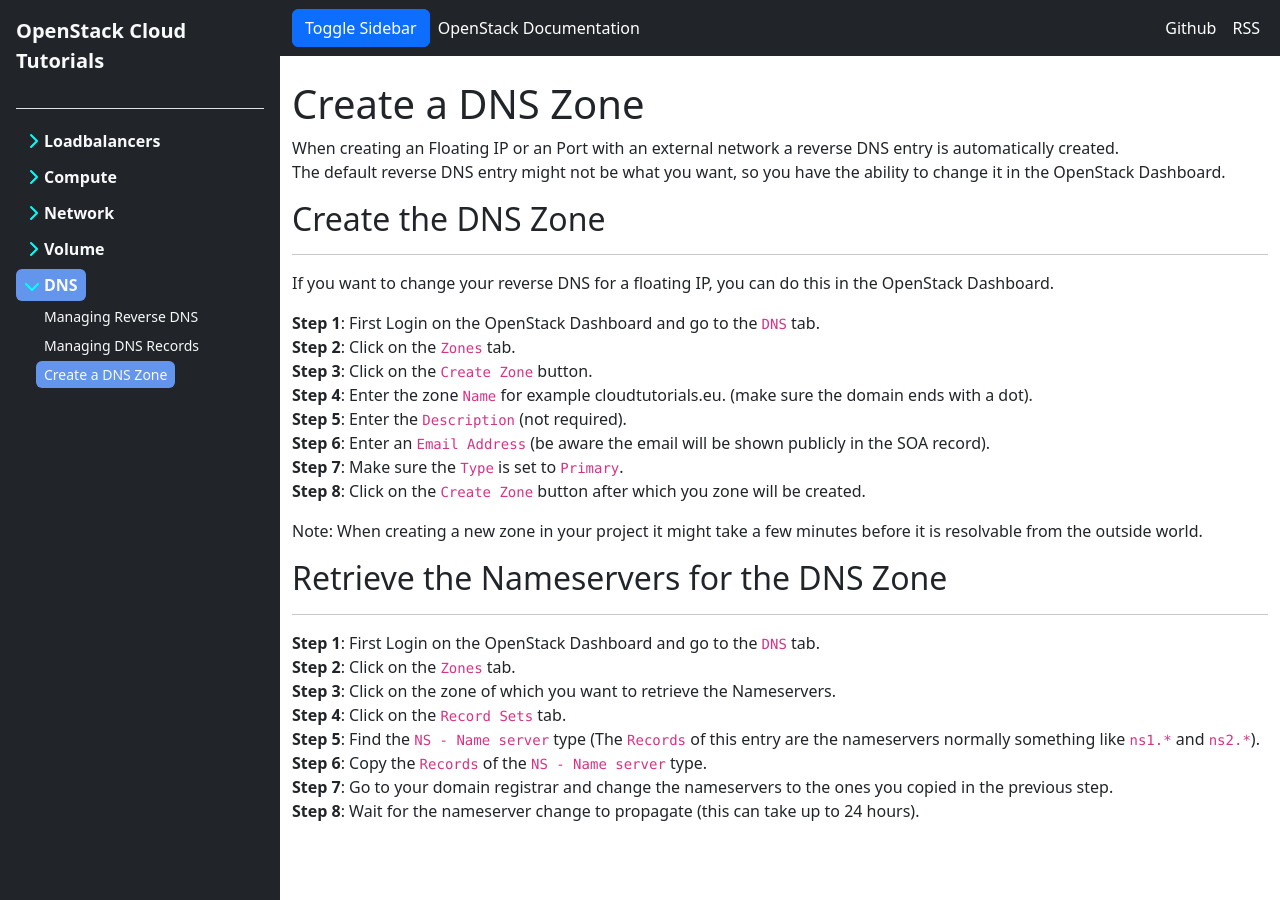
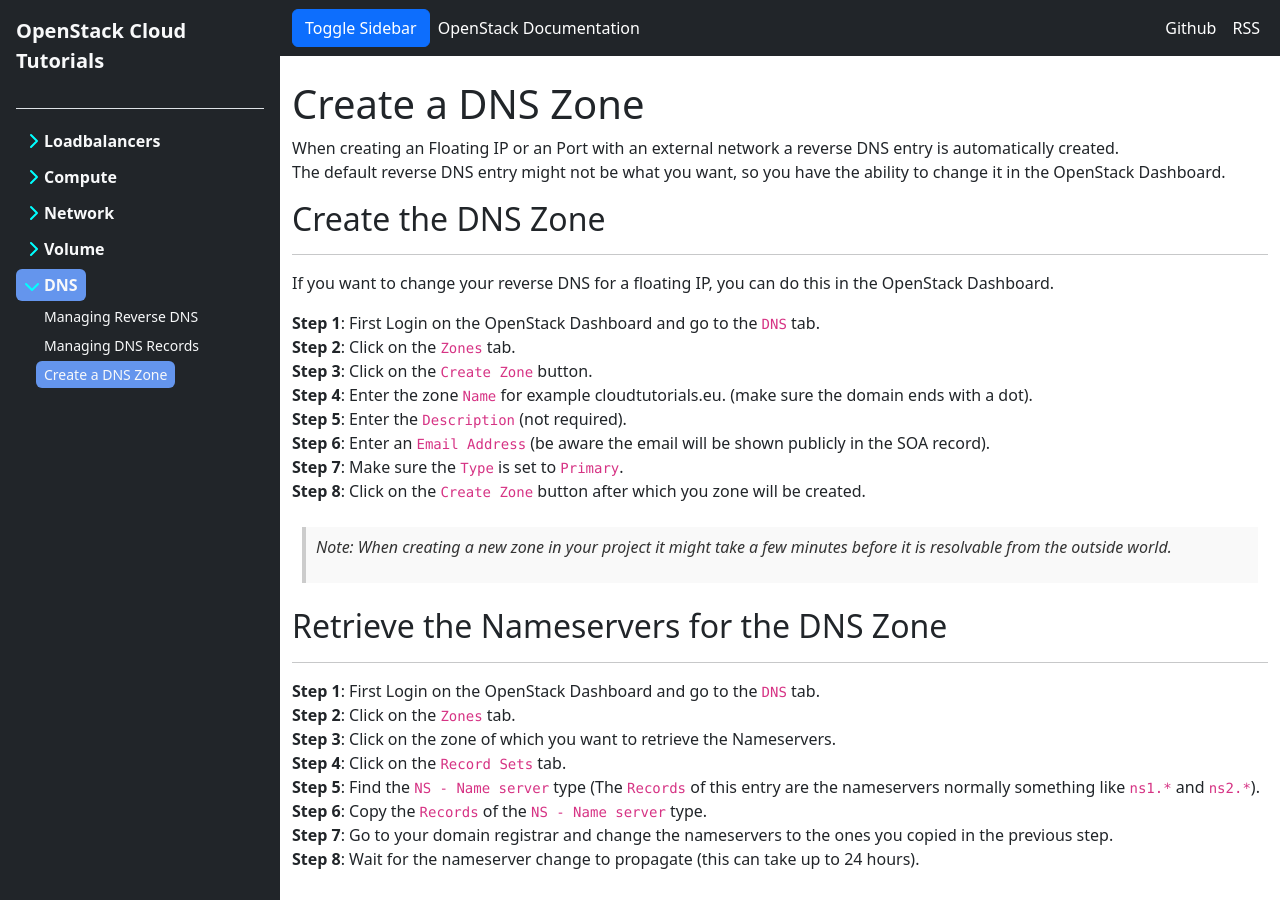
Before and after one commit to bkranendonk/OpenStack-Docs, a Jekyll site: the page built from _posts/dns/2023-12-22-create-a-dns-zone.md, in a window 1280 px wide. Built offline with Jekyll 4.4.1, drawn with Linux system fonts in a browser that asks for light colours.

Commit message:
Add CSS code for blockquotes

```diff
--- a/css/styles.css
+++ b/css/styles.css
@@ -108,3 +108,12 @@
   width: max-content;
   border-radius: 4px;
 }
+
+blockquote {
+  border-left: 4px solid #ccc;
+  margin: 1.5em 10px;
+  padding: 0.5em 10px;
+  font-style: italic;
+  background-color: #f9f9f9;
+  color: #333;
+}
```
